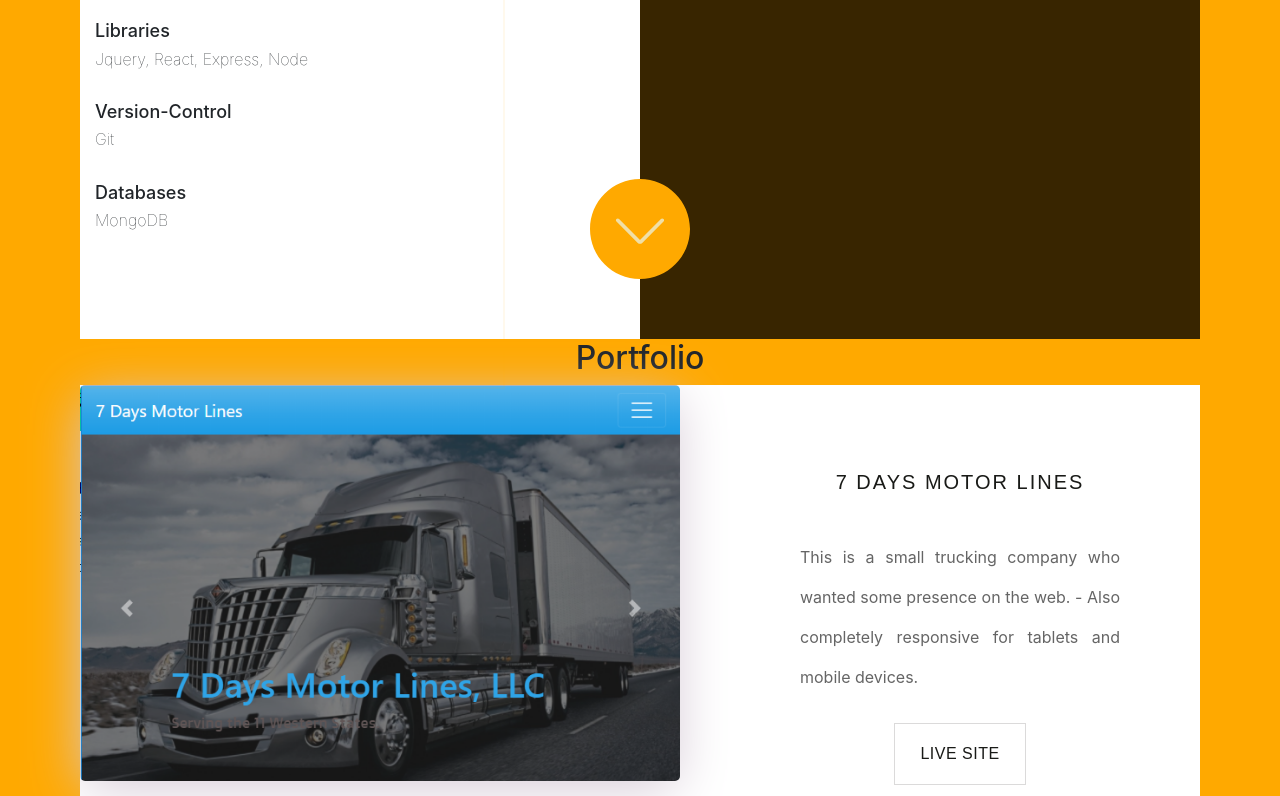
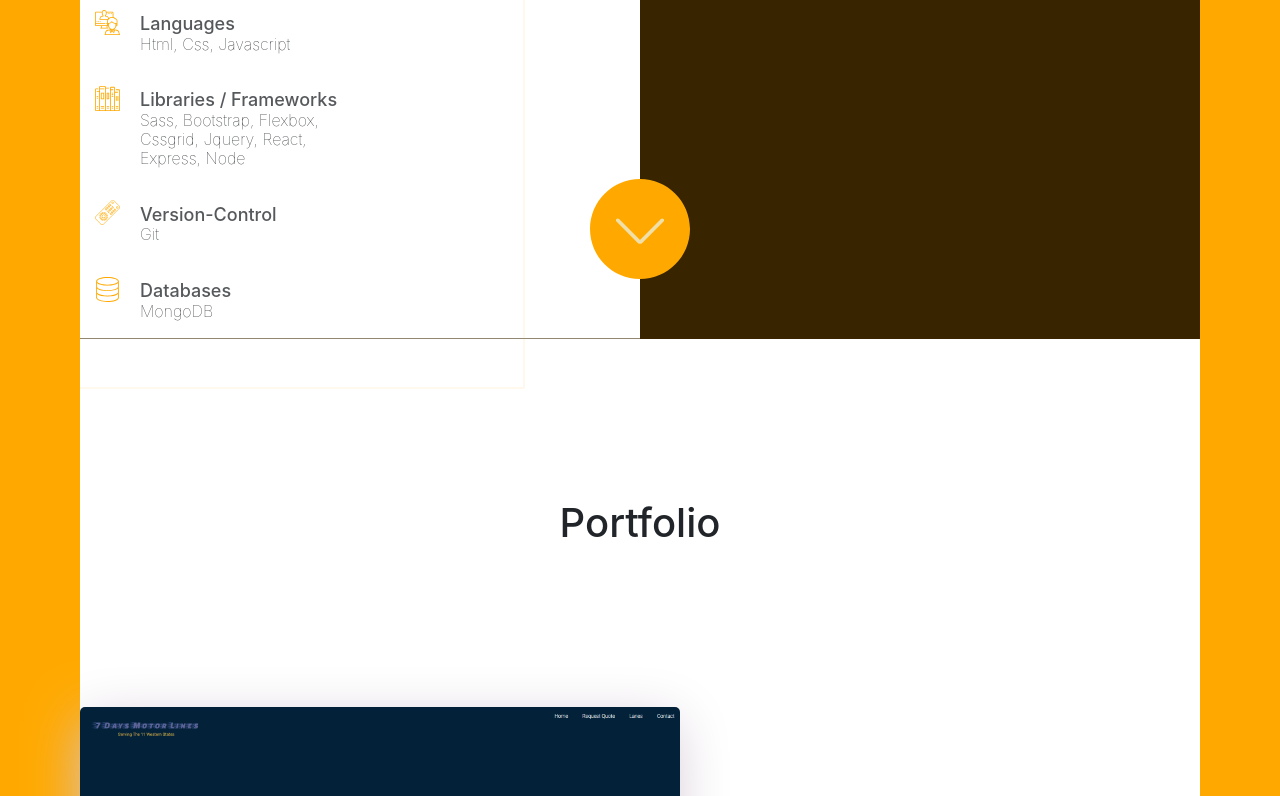
Before and after one commit to RigoDeLaTorre/Portfolio2018, a React app: page / in a window 1280 px wide. Shown: the part 461-1257 px from the top of the page. Built offline with nearby package versions, Linux system fonts and the light colour scheme.

Commit message:
css updates

```diff
--- a/assets/sass/main.scss
+++ b/assets/sass/main.scss
@@ -1,266 +1,314 @@
 @import "reset";
-@import url( 'https://fonts.googleapis.com/css?family=Roboto:100,300,400,500,700');
+@import url('https://fonts.googleapis.com/css?family=Roboto:100,300,400,500,700');
 @import "newCentury";
 
 body {
   font-family: 'Roboto', sans-serif;
-  background:#ffa900 !important;
-
-
+  background: #ffa900 !important;
 }
 
-header{
-  height:100vh;
+header {
+  height: 100vh;
 
+  nav {
+    ul {
+      display: flex;
+      justify-content: flex-end;
 
-  nav{
-
-
-    ul{
-      display:flex;
-      justify-content: flex-end;
-      li{
-        padding:25px;
+      li {
+        padding: 25px;
+      }
     }
   }
 
-  }
-  .top{
-    height:100%;
+  .top {
+    height: 100%;
 
-.row{
-  height:100%;
-  margin:0 5rem;
+    .row {
+      height: 100%;
+      margin: 0 5rem;
 
-  .left{
-    background:white;
-    height:100%;
-    position:relative;
+      .left {
+        background: white;
+        height: 100%;
+        position: relative;
+        border-bottom: 1px solid #3825008c;
 
-  .square{
-
-    width:500px;
-    height:500px;
-    position:absolute;
-    left:-75px;
-    top:350px;
+        .square {
+          width: 520px;
+          height: 500px;
+          position: absolute;
+          left: -75px;
+          top: 350px;
           // background: #ffa90012;
           border: 2px solid #ffa90012;
         }
-  .squareNewCentury{
-      border: 2px solid #afd09a63;
-        left:-100px;
 
-  }
-  .seeWork{
-    width:200px;
-    height:50px;
+        .seeWork {
+          width: 200px;
+          height: 50px;
           // background:#d2c6c629;
-    position:absolute;
-    right:-100px;
-    top:400px;
-    color:white;
-    font-weight:700;
-    font-size:24px;
+          position: absolute;
+          right: -100px;
+          top: 400px;
+          color: white;
+          font-weight: 700;
+          font-size: 24px;
           z-index: 1;
           letter-spacing: 5px;
-    cursor:pointer;
+          cursor: pointer;
           // border: 2px solid white;
           // border-width:thin;
+          & span:first-child {
+            color: #000000c7;
+            border: 1px solid black;
+            border-width: thin;
+            padding: 10px;
+            position: absolute;
+            top: 0;
+            left: 25px;
+            z-index: 1;
+          }
 
-    & span:first-child{
-      color:#000000c7;
-      border: 1px solid black;
-      border-width:thin;
-      padding:10px;
-      position:absolute;
-      top:0;
-      left:25px;
-      z-index: 1;
-
-    }
-    & span:nth-child(2){
-      color:white;
+          & span:nth-child(2) {
+            color: white;
             border: 1px solid white;
-      border-width:thin;
-      padding:10px;
-      position:absolute;
-      top:0;
-      right:-1px;
-
+            border-width: thin;
+            padding: 10px;
+            position: absolute;
+            top: 0;
+            right: -1px;
           }
         }
-  .down-arrow{
+
+        .down-arrow {
           position: absolute;
           top: 40vh;
           right: -50px;
           /* width: 20px; */
           /* height: 20px; */
           z-index: 1;
-    opacity:0;
+          opacity: 0;
           animation: downArrow 2s linear 1;
           animation-fill-mode: forwards;
-    @keyframes downArrow{
-      0%   {
-        opacity:0;
+          animation-delay: 2s;
+          @keyframes downArrow {
+            0% {
+              opacity: 0;
               top: 40vh;
             }
-       25%   {
-         opacity:0.2;
+
+            25% {
+              opacity: 0.2;
               top: 50vh;
             }
 
-        50%   {
-          opacity:0.4;
+            50% {
+              opacity: 0.4;
               top: 60vh;
             }
-         75%   {
-           opacity:.6;
+
+            75% {
+              opacity: 0.6;
               top: 70vh;
             }
-          100%   {
-            opacity:1;
+
+            100% {
+              opacity: 1;
               top: 80vh;
-              -ms-transform: rotate(360deg); /* IE 9 */
-   -webkit-transform: rotate(360deg); /* Safari */
+              -ms-transform: rotate(360deg);
+              /* IE 9 */
+              -webkit-transform: rotate(360deg);
+              /* Safari */
               transform: rotate(360deg);
             }
+          }
 
-}
-    img{
-      width:100px;
-      height:100px;
-
-
-
+          img {
+            width: 100px;
+            height: 100px;
           }
         }
-  .title{
+
+        .title {
           text-align: center;
           margin-bottom: 100px;
 
-
-    h1{
-      font-size:50px;
-      font-weight:600;
-      margin-top:200px;
+          h1 {
+            font-size: 50px;
+            font-weight: 600;
+            margin-top: 200px;
             letter-spacing: 2px;
-
-
           }
 
-    h2{
+          h2 {
             font-size: 16px;
             font-weight: 100;
             letter-spacing: 7px;
-        display:inline-block;
+            display: inline-block;
           }
-    span{
+
+          span {
             animation: titleSub 2.5s ease 1;
             animation-fill-mode: forwards;
-      animation-delay:1s;
-      display:block;
-      margin:0 auto;
-      @keyframes titleSub{
-        0%   {
-          width:0;
-border-bottom:2px solid #ffa9007a;
-         }
-        100%   {
-  width:260px;
-          border-bottom:2px solid #ffa9007a;
-        }
-      }
-    }
-  }
-    .skills-container{
-      margin-top:2rem;
-      .skills{
-        margin-top:2rem;
-        text-transform: capitalize;
-        h3{
-          font-size:18px;
-          font-weight:500;
-        }
-        h4{
-          font-size:16px;
-          font-weight:100;
-        }
-      }
-    }
-  }
-  .right{
-    background:#000000c7;
-height:100%;
-
-    .container{
-      display:flex;
-      flex-flow:row wrap;
-      height:100%;
-
-
-      .main-logo-image{
-      height:100%;
-      width:50%;
-      margin:0 auto;
-      animation: image 30s ease infinite;
-      animation-fill-mode: forwards;
-      @keyframes image{
-        0%   {
-          background:url('../img/logos/reactjs.png') no-repeat center ;
-          background-size:contain;
-         }
-        10%   {background:url('../img/logos/nodejs.png')no-repeat center ;
-          background-size:contain;
+            display: block;
+            margin: 0 auto;
+            @keyframes titleSub {
+              0% {
+                width: 0;
+                border-bottom: 2px solid #382500;
               }
 
-        20%   {background:url('../img/logos/npm.png')no-repeat center;
-          background-size:contain;
-
-        }
-        30%   {background:url('../img/logos/webpack.png')no-repeat center;
-          background-size:contain;
-
-        }
-        40%   {background:url('../img/logos/git.png')no-repeat center ;
-          background-size:contain;
-        }
-        50%   {background:url('../img/logos/mongoDB.png')no-repeat center ;
-          background-size:contain;
-        }
-        60%   {background:url('../img/logos/babel.svg')no-repeat center ;
-          background-size:contain;
-        }
-        70%   {background:url('../img/logos/bootstrap.svg')no-repeat center ;
-          background-size:contain;
-        }
-        80%   {background:url('../img/logos/javascript.png')no-repeat center ;
-          background-size:contain;
-        }
-        100%   {background:url('../img/logos/learnmore.jpg')no-repeat center ;
-          background-size:contain;
+              100% {
+                width: 260px;
+                border-bottom: 2px solid #ffa9007a;
               }
             }
           }
         }
 
+        .skills-container {
+          margin-top: 2rem;
+          max-width:50%;
+          h2{
+            letter-spacing: 3px;
+            margin-left: 45px;
+          }
+
+          .skills {
+            margin-top: 2rem;
+            text-transform: capitalize;
+
+            .icon-container {
+              display: flex;
+              align-items: flex-end;
+
+              img {
+                height: 25px;
+                width: 25px;
+                margin-right: 20px;
+                opacity: 0;
+                position: relative;
+                animation: iconImages 2s ease 1;
+                animation-fill-mode: forwards;
+                @keyframes iconImages {
+                  0% {opacity: 0;left: -100px;}
+                 50% {opacity: 0.5;}
+                  100% {opacity: 1;left: 0;}
                 }
               }
 
+              h3 {
+                margin: 0;
+                padding: 0;
+                font-size: 18px;
+                font-weight: 500;
+                color:#212529c2;
+              }
             }
 
+            h4 {
+              font-size: 16px;
+              font-weight: 100;
+              margin-left: 45px;
+            }
+          }
+        }
+      }
+
+      .right {
+        background: #000000c7;
+        height: 100%;
+
+        .container {
+          display: flex;
+          flex-flow: row wrap;
+          height: 100%;
+
+          .main-logo-image {
+            height: 100%;
+            width: 50%;
+            margin: 0 auto;
+            animation: image 30s ease infinite;
+            animation-fill-mode: forwards;
+            @keyframes image {
+              0% {
+                background: url("../img/logos/reactjs.png") no-repeat center;
+                background-size: contain;
+              }
+
+              10% {
+                background: url('../img/logos/nodejs.png')no-repeat center;
+                background-size: contain;
+              }
+
+              20% {
+                background: url('../img/logos/npm.png')no-repeat center;
+                background-size: contain;
+              }
+
+              30% {
+                background: url('../img/logos/webpack.png')no-repeat center;
+                background-size: contain;
+              }
+
+              40% {
+                background: url('../img/logos/git.png')no-repeat center;
+                background-size: contain;
+              }
+
+              50% {
+                background: url('../img/logos/mongoDB.png')no-repeat center;
+                background-size: contain;
+              }
+
+              60% {
+                background: url('../img/logos/babel.svg')no-repeat center;
+                background-size: contain;
+              }
+
+              70% {
+                background: url('../img/logos/bootstrap.svg')no-repeat center;
+                background-size: contain;
+              }
+
+              80% {
+                background: url('../img/logos/javascript.png')no-repeat center;
+                background-size: contain;
+              }
+
+              100% {
+                background: url('../img/logos/learnmore.jpg')no-repeat center;
+                background-size: contain;
+              }
+            }
+          }
+        }
+      }
+    }
+  }
 }
 // This is the portfolio section
-.portfolio-section{
+
+.portfolio-section {
   text-align: center;
-    margin:0 5rem;
+  margin: 0 5rem;
 
-.row{
-  background:white;
-  margin:0;
+  .portfolio-title {
+    padding: 10rem 0;
+    margin: 0;
+    text-align: center;
+    background: white;
+  }
+
+  .row {
+    background: white;
+    margin: 0;
+    display:flex;
+    flex-direction: column;
 
     .portfolio-container {
-  background:white;
+      background: white;
       display: flex;
       flex-flow: row nowrap;
       max-width: 1200px;
@@ -285,7 +333,7 @@
             max-width: 100%;
             height: auto;
             border-radius: 5px;
-        box-shadow: 0px 10px 54px -4px #d4c8d4;
+            box-shadow: 0 10px 54px -4px #d4c8d4;
             @media screen and (max-width: 992px) {
               width: 75%;
             }
@@ -338,10 +386,10 @@
             text-align: center;
             letter-spacing: 0.5px;
             text-decoration: none;
-        text-transform: uppercase;
+            text-transform: capitalize;
 
             &:hover {
-          background-color: #C97D60;
+              background-color: #ffa900;
               transition-duration: 0.4s;
               border: 1px solid #0a0a0a;
             }
--- a/public/index.html
+++ b/public/index.html
@@ -36,20 +36,33 @@
         </div>
 
         <div class="skills-container">
+          <h2>My Skills</h2>
           <div class="skills languages">
+            <div class="icon-container">
+              <img src="./img/language.svg" alt="">
               <h3>Languages</h3>
-              <h4>html, css, sass, bootstrap, flexbox, cssgrid, javascript</h4>
+            </div>
+              <h4>html, css, javascript</h4>
           </div>
           <div class="skills libraries">
-              <h3>Libraries</h3>
-              <h4>Jquery, React, Express, Node </h4>
+            <div class="icon-container">
+              <img src="./img/library.svg" alt="">
+              <h3>Libraries / Frameworks</h3>
+            </div>
+              <h4>Sass, bootstrap, flexbox, cssgrid, Jquery, React, Express, Node </h4>
           </div>
           <div class="skills version-control">
-              <h3>Version-control</h3>
+            <div class="icon-container">
+              <img src="./img/remote-control.svg" alt="">
+              <h3>Version-Control</h3>
+            </div>
               <h4>Git </h4>
           </div>
           <div class="skills database">
-              <h3>Databases</h3>
+              <div class="icon-container">
+                <img src="./img/database.svg" alt="">
+                <h3>Databases</h3>
+              </div>
               <h4>MongoDB </h4>
           </div>
       </div>
@@ -70,20 +83,21 @@
   </section>
 </header>
 <section class="portfolio-section" id="portfolioId">
-  <h2 id="h4">Portfolio</h2>
+      <h1 class="portfolio-title">Portfolio</h1>
   <div class="row">
+
   <div class="portfolio-container">
     <div class="img-container">
       <div class="portfolio-image">
-        <img src="../img/motorlines/motorlines.png" alt="Trucking website image" id="box-1">
+        <img src="../img/motorlines/main.png" alt="Trucking website image" id="box-1">
       </div>
     </div>
     <div class="description">
       <h4>7 Days Motor Lines</h4>
-      <p>This is a small trucking company who wanted some presence on the web. - Also completely responsive for tablets and mobile devices.
+      <p>Jquery: This is a small trucking company who wanted some presence on the web. - Also completely responsive for tablets and mobile devices.
       </p>
         <div class="website-live">
-      <button class="portfolio-button" type="button" name="button">Live Site</button>
+      <button class="portfolio-button" type="button" name="button">More Details</button>
     </div>
     </div>
 
@@ -94,10 +108,10 @@
   <div class="portfolio-container">
     <div class="description text-left">
       <h4>7 Days Tax Service</h4>
-      <p>This is a tax service company that provides their services locally. I modified the word-press theme they chose to their liking.
+      <p>Wordpress : This is a tax service company that provides their services locally. I modified the word-press theme they chose to their liking.
       </p>
       <div class="website-live">
-        <button class="portfolio-button" type="button" name="button">Live Site</button>
+        <button class="portfolio-button" type="button" name="button">More Details</button>
       </div>
 
     </div>
@@ -118,10 +132,10 @@
     </div>
     <div class="description">
       <h4>New Century Investment Realty</h4>
-      <p>A real estate website for a broker who wanted a landing page. An image slider using Bootstrap and I included a php form with data validation & sanitization for security. - Also completely responsive for tablets and mobile devices.
+      <p>ReactJS : A real estate website for a broker who wanted a landing page. - Also completely responsive for tablets and mobile devices.
       </p>
         <div class="website-live">
-      <button class="portfolio-button" type="button" name="button">Live Site</button>
+      <button class="portfolio-button" type="button" name="button">More Details</button>
     </div>
     </div>
   </div>
```
Also changed, not shown: assets/sass/_newCentury.scss (+48 -2 lines), public/newCentury.html (+6 -3 lines), public/css/main.css, public/img/database.svg (added), public/img/language.svg (added), public/img/library.svg (added), public/img/motorlines/main.png (added), public/img/remote-control.svg (added). Lines whose indentation alone changed are shown as unchanged.
